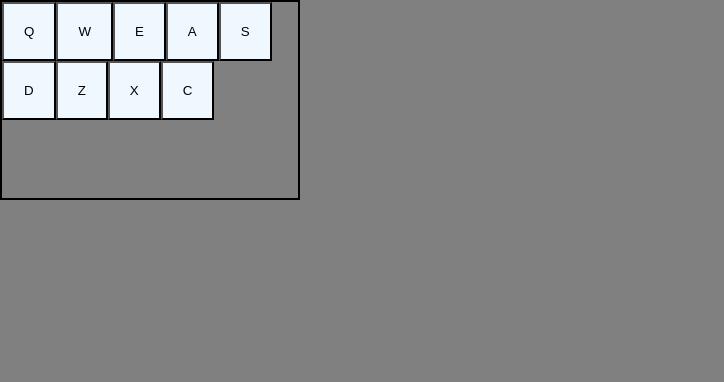
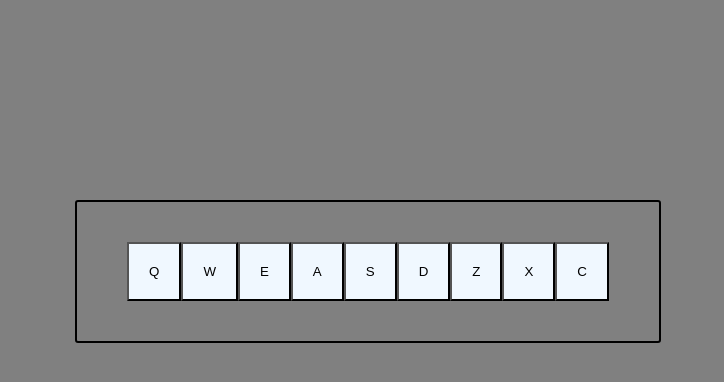
Before and after one commit to Simon-Percy/FCC-projects, a React (Vite) app: page / in a window 1280 px wide. Shown: the top 382 px of the page, without its empty margins (0-724 px from the left). Built offline with nearby package versions, Linux system fonts and the light colour scheme.

Commit message:
centered div

```diff
--- a/src/App.css
+++ b/src/App.css
@@ -7,11 +7,16 @@
 }
 #drum-machine {
   border: 2px black solid;
-  height: 200px;
-  width: 300px;
-  align-items: center;
+  border-radius: 3px;
   position: relative;
-  top: 50%;
+  width: 450px;
+  padding: 40px 50px;
+  display: table;
+  top: 200px;
+  left: 75px;
+}
+#display {
+  display: flex;
 }
 
 .drum-pad {
```
